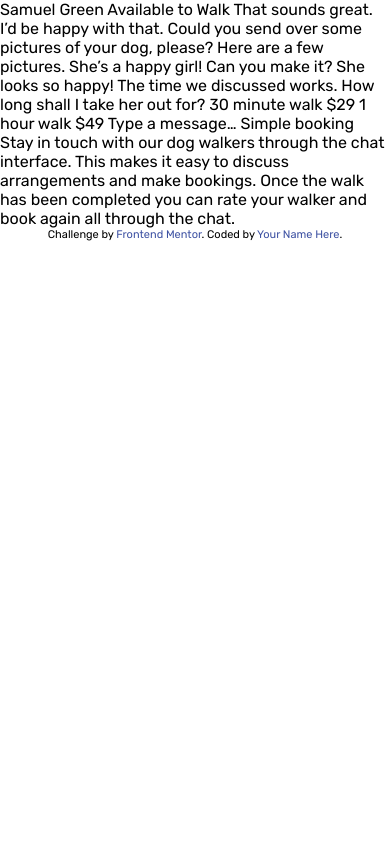
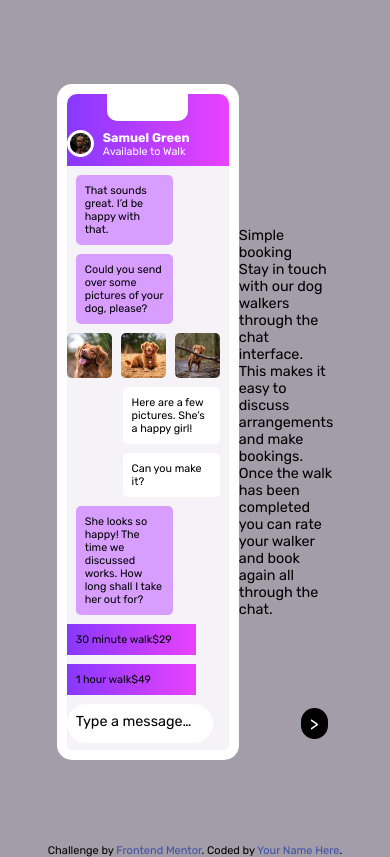
Before and after one commit to abe-m1/chat-app-illustration, a website: page index.html in a window 390 px wide. Drawn offline with Linux system fonts and the light colour scheme.

Commit message:
phone layout

```diff
--- a/index.html
+++ b/index.html
@@ -17,14 +17,59 @@
     <link rel="stylesheet" href="css/style.css" />
   </head>
   <body>
-    Samuel Green Available to Walk That sounds great. I’d be happy with that.
-    Could you send over some pictures of your dog, please? Here are a few
-    pictures. She’s a happy girl! Can you make it? She looks so happy! The time
-    we discussed works. How long shall I take her out for? 30 minute walk $29 1
-    hour walk $49 Type a message… Simple booking Stay in touch with our dog
-    walkers through the chat interface. This makes it easy to discuss
-    arrangements and make bookings. Once the walk has been completed you can
-    rate your walker and book again all through the chat.
+    <div class="content">
+      <div class="phone">
+        <div class="header">
+          <div class="header-content">
+            <img class="avatar" src="images/avatar.jpg" alt="" />
+            <div class="user-info">
+              <p class="user-name">Samuel Green</p>
+              <p class="user-status">Available to Walk</p>
+            </div>
+          </div>
+        </div>
+        <div class="message-sender">
+          That sounds great. I’d be happy with that.
+        </div>
+
+        <div class="message-sender">
+          Could you send over some pictures of your dog, please?
+        </div>
+        <div class="images">
+          <img class="image" src="images/dog-image-1.jpg" alt="" />
+          <img class="image" src="images/dog-image-2.jpg" alt="" />
+          <img class="image" src="images/dog-image-3.jpg" alt="" />
+        </div>
+        <div class="message-receiver">
+          Here are a few pictures. She’s a happy girl!
+        </div>
+        <div class="message-receiver">Can you make it?</div>
+        <div class="message-sender">
+          She looks so happy! The time we discussed works. How long shall I take
+          her out for?
+        </div>
+        <div class="price">
+          <p>30 minute walk</p>
+          <p>$29</p>
+        </div>
+        <div class="price">
+          <p>1 hour walk</p>
+          <p>$49</p>
+        </div>
+        <div class="input">
+          <p>Type a message…</p>
+        </div>
+      </div>
+      <div class="hero">
+        <p>Simple booking</p>
+        <p>
+          Stay in touch with our dog walkers through the chat interface. This
+          makes it easy to discuss arrangements and make bookings. Once the walk
+          has been completed you can rate your walker and book again all through
+          the chat.
+        </p>
+      </div>
+    </div>
 
     <div class="attribution">
       Challenge by
--- a/scss/main.scss
+++ b/scss/main.scss
@@ -83,6 +83,143 @@ html {
 body {
   font-size: 1.6rem;
   font-family: 'Rubik', sans-serif;
+  background-color: $darkGrayishViolet;
+}
+
+.content {
+  width: 70%;
+  margin: auto;
+  display: flex;
+  height: 100vh;
+  justify-content: center;
+  align-items: center;
+}
+.hero {
+  flex: 65%;
+}
+
+.phone {
+  flex: 35%;
+  height: 80vh;
+  width: 35rem;
+  border: 10px solid $white;
+  border-radius: 15px;
+  background-color: $lightGrayishViolet;
+}
+
+.header {
+  width: 100%;
+  height: 8rem;
+  background: linear-gradient(to left, $lightMagenta, $lightViolet);
+  position: relative;
+  border-top-left-radius: 10px;
+  border-top-right-radius: 10px;
+  margin-bottom: 1rem;
+}
+
+.header:before {
+  content: '';
+  width: 50%;
+  height: 3rem;
+  background-color: $white;
+  position: absolute;
+  top: 0;
+  left: 0;
+  right: 0;
+  margin: auto;
+  border-bottom-left-radius: 10px;
+  border-bottom-right-radius: 10px;
+}
+
+.header-content {
+  display: flex;
+  padding-top: 4rem;
+}
+
+.avatar {
+  width: 3rem;
+  height: 3rem;
+  border: 3px solid $white;
+  border-radius: 100px;
+  margin-right: 1rem;
+}
+
+.user-info {
+  color: $white;
+}
+.user-name {
+  font-size: 1.4rem;
+  font-weight: 700;
+}
+.user-status {
+  font-size: 1.2rem;
+}
+
+.images {
+  display: flex;
+  justify-content: flex-end;
+  margin-bottom: 1rem;
+}
+.image {
+  width: 5rem;
+  margin-right: 1rem;
+  border-radius: 5px;
+}
+
+.message-sender {
+  font-size: 1.2rem;
+  width: 60%;
+  background-color: $paleViolet;
+  margin-bottom: 1rem;
+  padding: 1rem;
+  margin-left: 1rem;
+  border-radius: 5px;
+}
+
+.message-receiver {
+  font-size: 1.2rem;
+  width: 60%;
+  background-color: $white;
+  margin-bottom: 1rem;
+  padding: 1rem;
+  margin-right: 1rem;
+  border-radius: 5px;
+  margin-left: auto;
+}
+
+.price {
+  width: 80%;
+  background: linear-gradient(to left, $lightMagenta, $lightViolet);
+  margin-bottom: 1rem;
+  padding: 1rem;
+  font-size: 1.2rem;
+  display: flex;
+}
+
+.input {
+  width: 90%;
+  background-color: $white;
+  // padding: 1rem;
+  border-radius: 10rem;
+  display: relative;
+}
+
+.input:after {
+  content: '>';
+  font-size: 2rem;
+  color: $white;
+  padding: 0.5rem 1rem;
+  border-radius: 4rem;
+  background-color: black;
+  position: relative;
+  left: 26rem;
+  top: -1rem;
+}
+
+.input p {
+  position: relative;
+  left: 1rem;
+  top: 1rem;
 }
 
 .attribution {
```
Also changed, not shown: css/style.css.
